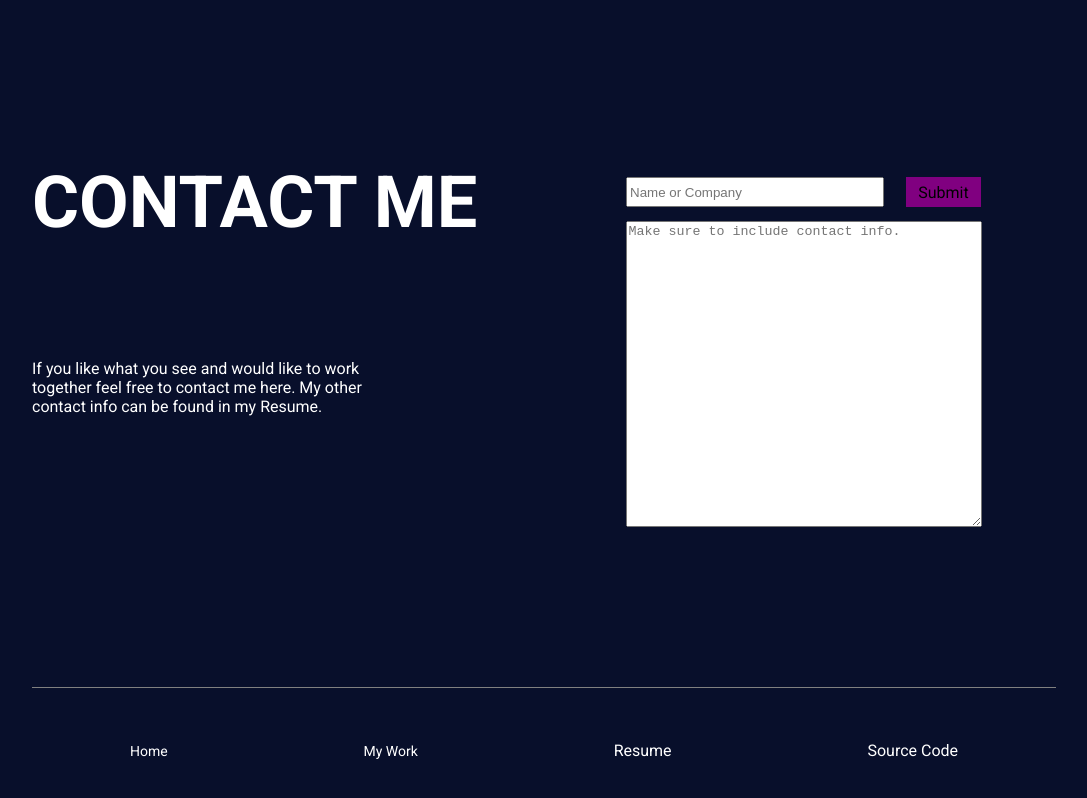
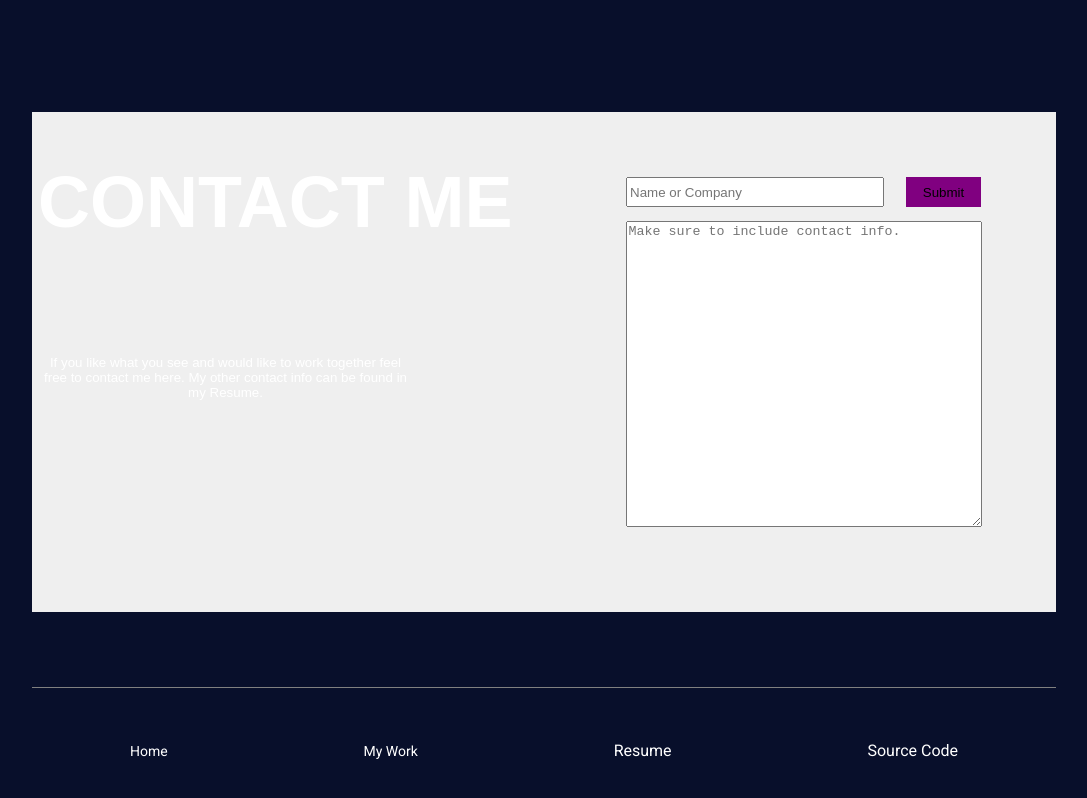
Before and after one commit to Romeo-Richardson/devportfolio, a React (Create React App) app in the folder client/: page / in a window 1280 px wide. Shown: the part 1088-1886 px from the top of the page, without its empty margins (96-1183 px from the left). Built offline with nearby package versions, Linux system fonts and the light colour scheme.

Commit message:
Update ContactSection.js

```diff
--- a/client/src/styles/ContactSection.js
+++ b/client/src/styles/ContactSection.js
@@ -1,6 +1,6 @@
 import styled from "styled-components";
 
-export const ContactSection = styled.div`
+export const ContactSection = styled.button`
 height: 500px;
 width: 1450px;
 position: relative;
@@ -9,6 +9,7 @@ overflow: hidden;
 display: flex;
 flex-direction: column;
 align-items: ${(props) => props.ai};
+border: none;
 
 @media screen and (max-width: 1450px) {
     width: 80vw;
@@ -21,6 +22,6 @@ align-items: ${(props) => props.ai};
 }
 @media screen and (max-width: 560px) {
     width: 312px;
-    height: 700px;
+    height: 710px;
 }
 `
```
